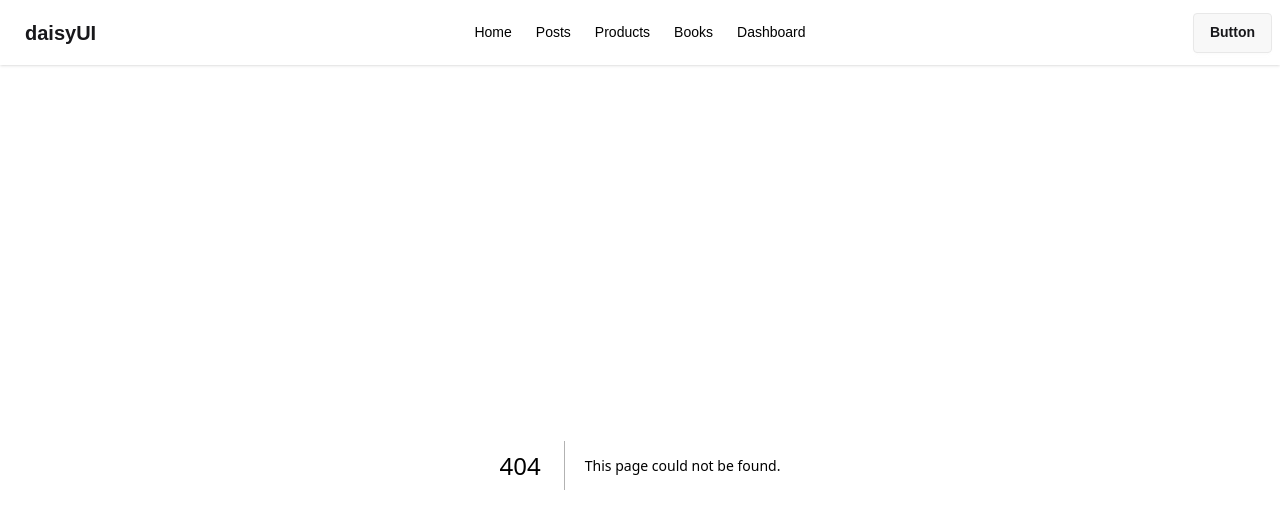
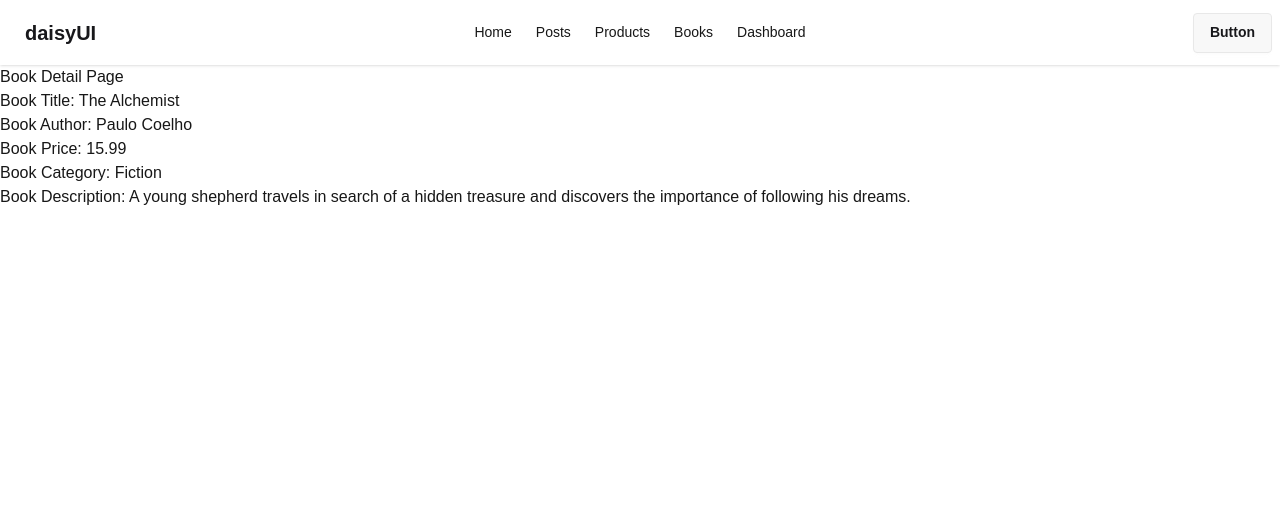
Before and after one commit to nur-mohd/nextjs-data-catching, a Next.js app: page /books/1 in a window 1280 px wide. Before the commit this address had no page. Shown: the top 528 px of the page. Built offline with nearby package versions, Linux system fonts and the light colour scheme; data requests are answered from the project's data file.

Commit message:
generateStaticParams

```diff
--- /dev/null
+++ b/src/app/books/[bookId]/page.jsx
@@ -0,0 +1,30 @@
+import React from 'react';
+
+export const generateStaticParams = async () => {
+    const res = await fetch("http://localhost:5000/books");
+    const books = await res.json();
+
+    // return books.map((book) => ({ bookId: book.id}))
+    return books.slice(0,3).map((book) => ({ bookId: book.id}))
+}
+
+
+const BookDetailPage = async({params}) => {
+
+    const {bookId} = await params;
+    const res = await fetch(`http://localhost:5000/books/${bookId}`);
+    const book = await res.json();
+
+    return (
+        <div>
+            <h2>Book Detail Page</h2>
+            <h3>Book Title: {book.title}</h3>
+            <p>Book Author: {book.author}</p>
+            <p>Book Price: {book.price}</p>
+            <p>Book Category: {book.category}</p>
+            <p>Book Description: {book.description}</p>
+        </div>
+    );
+};
+
+export default BookDetailPage;
--- a/src/app/books/page.jsx
+++ b/src/app/books/page.jsx
@@ -1,6 +1,7 @@
 import React from 'react';
 import BookCard from '../components/BookCard';
 
+//ISR - Incremental Static Regeneration
 const getBooks = async () => {
     const res = await fetch("http://localhost:5000/books", {next:{revalidate: 10}});
     if(!res.ok) {
--- a/src/app/components/BookCard.jsx
+++ b/src/app/components/BookCard.jsx
@@ -1,7 +1,8 @@
+import Link from "next/link";
 import React from "react";
 
 const BookCard = ({ book }) => {
-  const { title, author, price, category, description } = book;
+  const { id, title, author, price, category, description } = book;
   return (
     <div className="card bg-base-100 shadow-sm">
       <div className="card-body">
@@ -13,6 +14,9 @@ const BookCard = ({ book }) => {
 
         <div className="card-actions justify-end">
           <button className="btn btn-primary">Buy Now</button>
+          <Link href={`/books/${id}`}>
+            <button className="btn btn-primary">Show Details</button>
+          </Link>
         </div>
       </div>
     </div>
--- a/src/app/components/Navbar.jsx
+++ b/src/app/components/Navbar.jsx
@@ -42,7 +42,6 @@ const Navbar = () => {
             {links}
           </ul>
         </div>
-        {/* <a className="btn btn-ghost text-xl">daisyUI</a> */}
         <Link href ="/" className="btn btn-ghost text-xl">
            daisyUI
         </Link>
--- a/src/app/products/page.jsx
+++ b/src/app/products/page.jsx
@@ -1,8 +1,9 @@
 import React from 'react';
 import ProductCard from '../components/ProductCard';
 
+//SSG - Static Site Generation
 const getProducts = async () => {
-    const res = await fetch("http://localhost:5000/products");
+    const res = await fetch("http://localhost:5000/products", {cache: "force-cache"});
     return res.json();
 }
 
```
